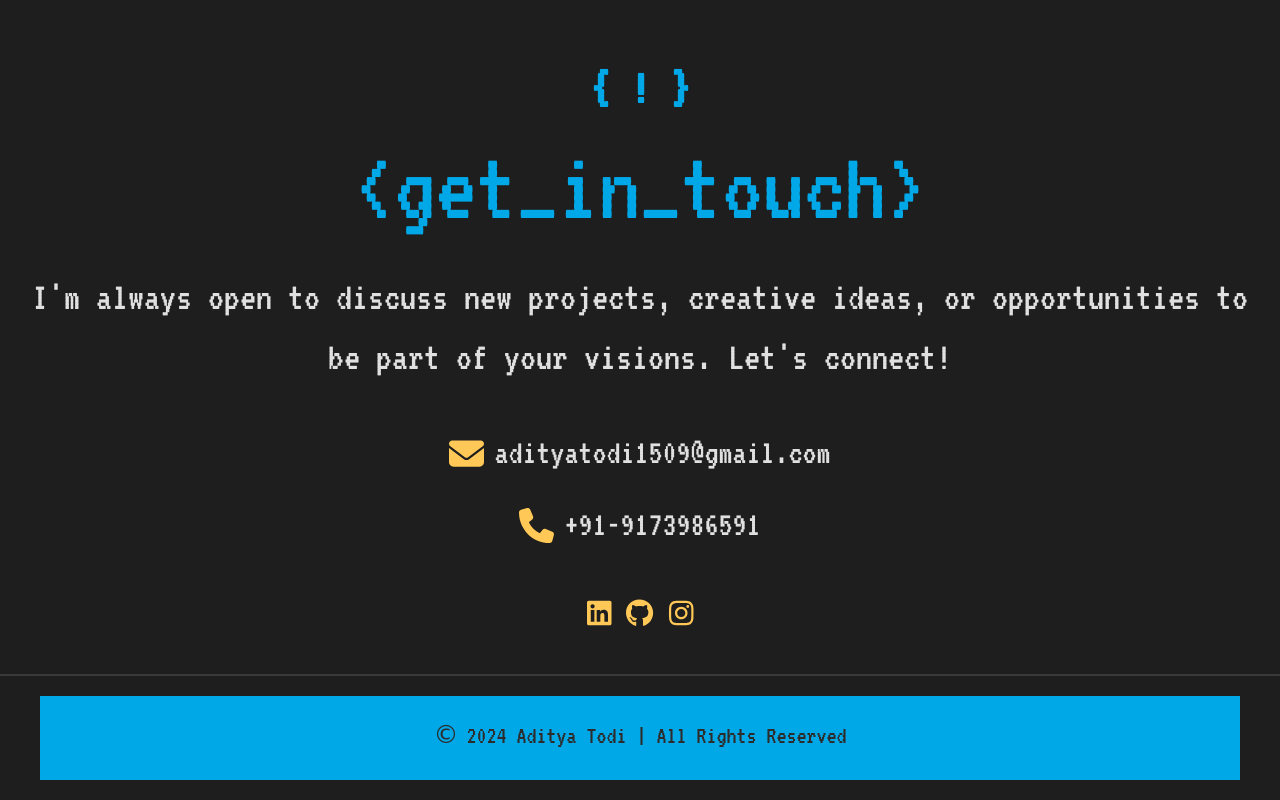
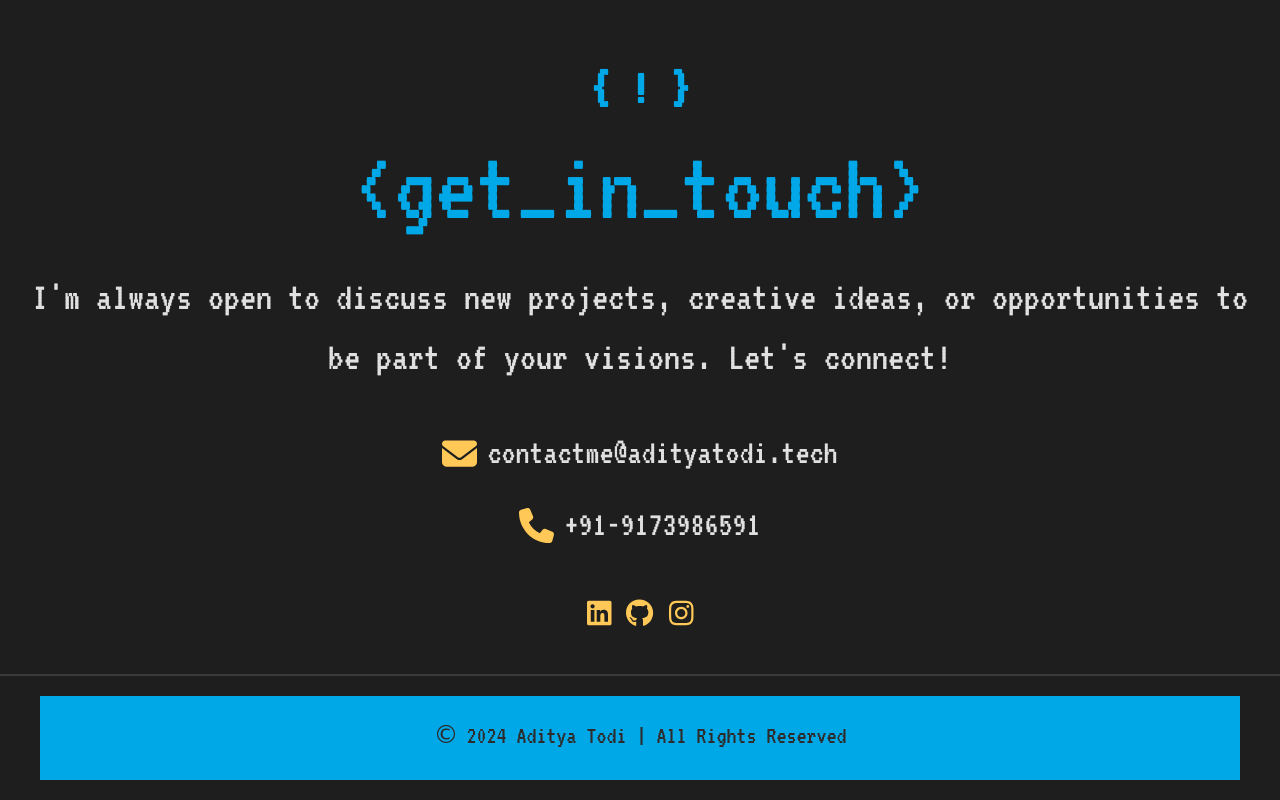
Before and after one commit to adityatodi09/Personal-portfolio, a React (Create React App) app: page / in a window 1280 px wide. Shown: the part 6882-7682 px from the top of the page. Built offline with nearby package versions, Linux system fonts and the light colour scheme.

Commit message:
Update ContactMe.js

```diff
--- a/src/components/ContactMe.js
+++ b/src/components/ContactMe.js
@@ -19,7 +19,7 @@ function ContactMe() {
       <div className="contact-details">
         <div className="contact-item">
           <FontAwesomeIcon icon={faEnvelope} className="contact-icon" />
-          <a href="mailto:adityatodi1509@gmail.com" className="contact-link">adityatodi1509@gmail.com</a>
+          <a href="mailto:contactme@adityatodi.tech" className="contact-link">contactme@adityatodi.tech</a>
         </div>
         <div className="contact-item">
           <FontAwesomeIcon icon={faPhone} className="contact-icon" />
```
